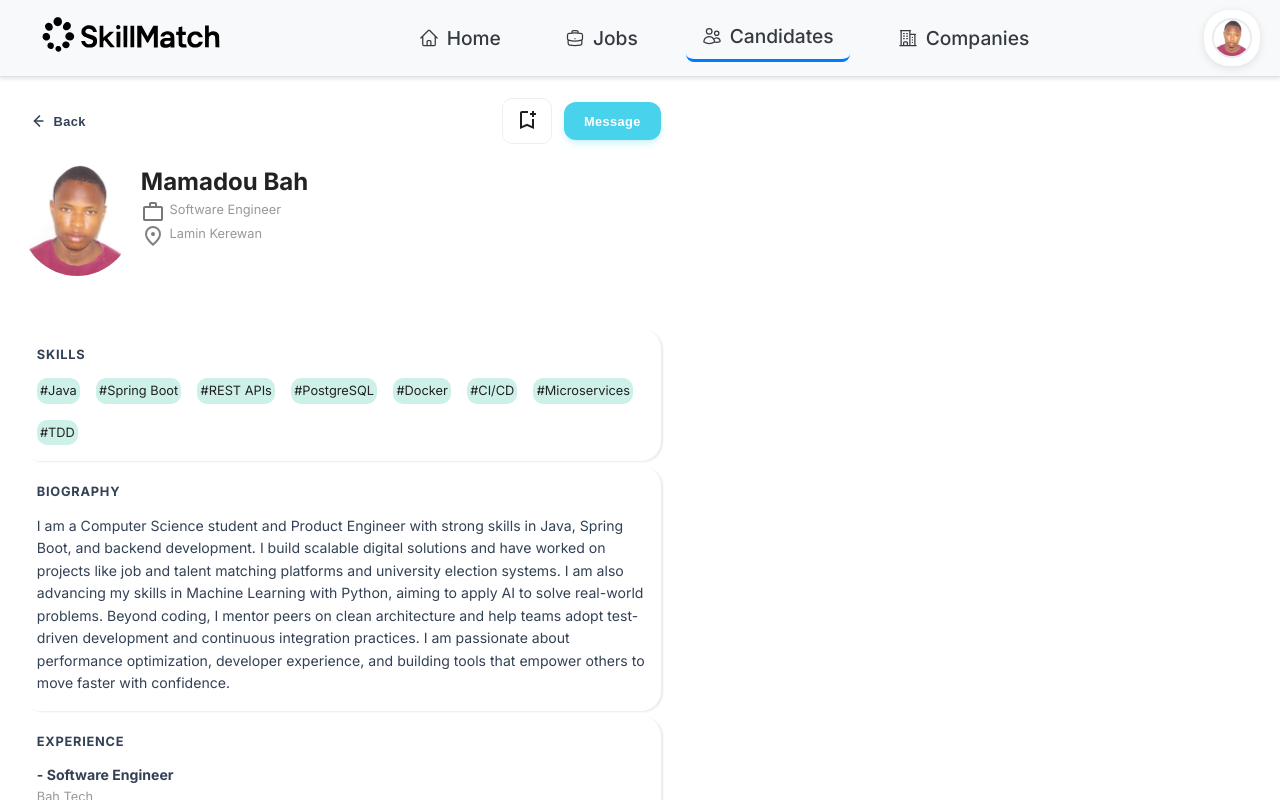
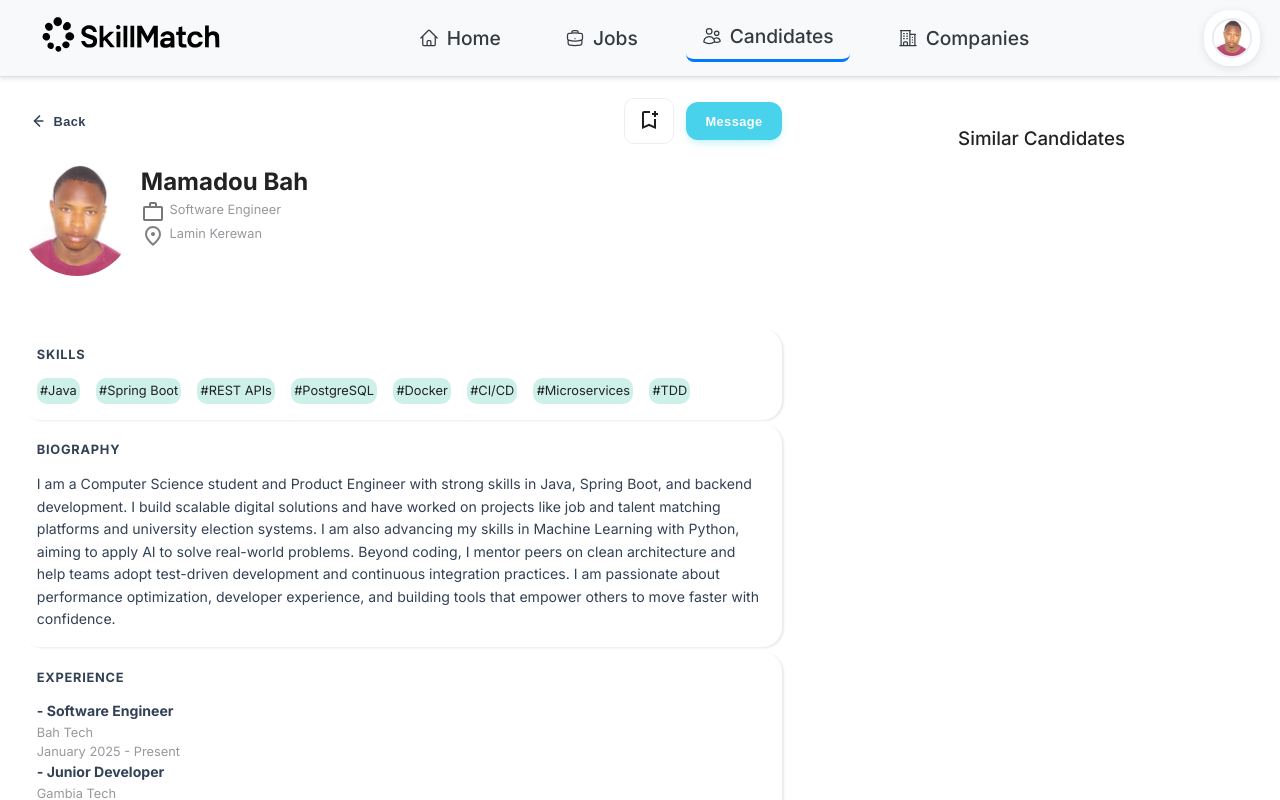
Before and after one commit to Mamadou8bah/SkillMatch-frontend, a React (Create React App) app: page /candidates/1 in a window 1280 px wide. Built offline with nearby package versions, Linux system fonts and the light colour scheme; a web font is replaced by a local one.

Commit message:
Similar Candidates implementation

```diff
--- a/src/Styles/CandidateDetailsPage.css
+++ b/src/Styles/CandidateDetailsPage.css
@@ -14,7 +14,7 @@
     gap: 0.3rem;
 }
 .cd-main{
-    width: 50%;
+    width: 60%;
     margin: 1.3rem;
 }
 @media (max-width:64rem) {
@@ -89,3 +89,41 @@
     margin-bottom: 3rem;
     box-shadow: 2px 1px 2px 0 rgb(236, 234, 234);
 }
+
+.cd-page{
+    display: flex;
+    flex-direction: row;
+}
+.similar-candidates{
+    margin: 3rem;
+    text-align: center;
+    justify-content: center;
+    width: 30%;
+
+}
+.similar-candidates h3{
+    text-align: center;
+    align-self: center;
+    justify-content: center;
+    font-weight: 500;
+}
+
+.sc-profile-pic{
+
+    height: 5rem;
+    display: flex;
+}
+@media (max-width:64rem) {
+    .cd-page{
+        display: flex;
+        flex-direction: column;
+    }
+
+    .similar-candidates{
+        margin: 1rem;
+        width: 100%;
+    }
+    .cd-contact-details{
+    margin-bottom: 1rem;
+   }
+}
--- a/src/data/candidate.js
+++ b/src/data/candidate.js
@@ -185,7 +185,7 @@ export const candidates=[
         id:6,
     fullName:"Ebrima Njie",
     profilePic: profileImg,
-        profession:"Mobile Developer",
+        profession:"Frontend Developer",
         email:"ebrima.njie@example.com",
         phone:"+2207012234",
         skills:["React Native","TypeScript","Expo","State Management","Mobile UI","REST APIs","Performance Optimization","Testing"],
--- a/src/pages/CandidateDetailsPage.jsx
+++ b/src/pages/CandidateDetailsPage.jsx
@@ -1,5 +1,5 @@
 import React from 'react'
-import { useParams,useNavigate } from 'react-router-dom'
+import { useParams,useNavigate, Link } from 'react-router-dom'
 import { candidates } from '../data/candidate'
 import '../Styles/CandidateDetailsPage.css'
 export const CandidateDetailsPage = () => {
@@ -7,13 +7,18 @@ export const CandidateDetailsPage = () => {
 
   const candidate=candidates.find(c=>c.id === parseInt(id));
 
+  const similarCandidates=candidates.filter(
+    c=>c.id!==candidate.id &&(c.profession===candidate.profession)
+
+  )
+
   const navigate=useNavigate()
   if (!candidate) {
     return <div className="job-details-empty">Candidate not found.</div>;
   }
 
   return (
-    <div className="candidate-details-page">
+    <div className="cd-page">
         <div className="cd-main" >
           <div className="jd-header-row">
           <button className="jd-back" onClick={() => navigate(-1)} aria-label="Go back">
@@ -103,6 +108,33 @@ export const CandidateDetailsPage = () => {
 
         <div className="similar-candidates">
           <h3>Similar Candidates</h3>
+
+          <div className="similar-candidates-list">
+            <ul>
+              {similarCandidates.map(
+                (c)=>(
+                 <Link to={`/candidates/${c.id}`}>
+                  <div className="sc-profile">
+                    <div className="sc-profile-pic">
+                      <img src={c.profilePic} alt={c.fullName} />
+                    </div>
+                    <div className="sc-other-details">
+                      <h4 className="sc-name">
+                        {c.fullName}
+                      </h4>
+                      <p className="sc-profession">
+                        {c.profession}
+                      </p>
+                      <p className="sc-location">
+                        {c.location}
+                      </p>
+                    </div>
+                  </div>
+                 </Link>
+                )
+              )}
+            </ul>
+          </div>
         </div>
 
     </div>
```
